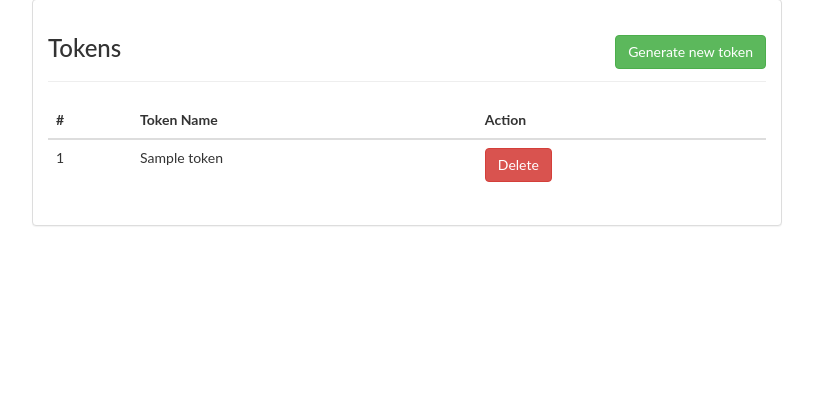
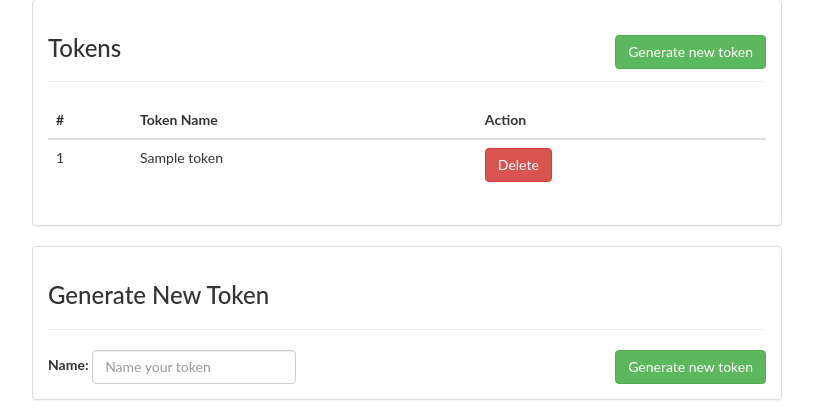
Before and after one commit to lukasheinrich/recast-newfrontend, a Flask app: template recastfrontend/templates/profile.html in a window 1280 px wide. Shown: the part 456-876 px from the top of the page, without its empty margins (38-851 px from the left). Before the commit the page ends 682 px from the top, so only its background shows below. Run offline with Flask 2, Linux system fonts and the light colour scheme; the template is opened without the code that fills it: most values are stand-ins (such as "Sample title", 1, 10 or a date in 2020); parts of the project's set-up code (start-up, migrations or seed data) failed here and were passed over; some libraries are stand-ins or nearby versions.

Commit message:
updating profile and token page

```diff
--- a/recastfrontend/resources/defaultconfig.yaml
+++ b/recastfrontend/resources/defaultconfig.yaml
@@ -1,8 +1,9 @@
 ORCID_APPID: 'ORCID_APPID'
 ORCID_REDIRECT_URI: 'ORCID_REDIRECT_URI'
 ORCID_SECRET: 'ORCID_SECRET'
+ORCID_TOKEN_REDIRECT_URI: 'ORCID_TOKEN_REDIRECT_URI'
 HOSTNAME: 'localhost'
 REDISURL: 'redis://localhost:6379/0'
 CELERYAPP: 'recastfrontend.celeryapp'
 FLASKCONFIG: 'recastfrontend.flaskconfig'
-DBPATH: 'postgres://nownhnjimayuwk:LVfBGoYAcG8UGc0KdtERuwGK8m@ec2-54-225-215-233.compute-1.amazonaws.com:5432/d3e5kjpch43v11'
+DBPATH: 'sqlite:///tmp.db'
--- a/recastfrontend/server.py
+++ b/recastfrontend/server.py
@@ -421,26 +421,22 @@ def profile():
 
 @app.route("/token", methods=["GET", "POST"])
 @login.login_required
-def show_token():
-  query = dbmodels.AccessToken.query.filter(dbmodels.User.name == login.current_user.name()).all()
-  #print request.args.get('code')
+def show_token(token_name=None):
   if not request.args.has_key('code'):
     return  redirect('https://orcid.org/oauth/authorize?client_id={}&response_type=code&scope=/authenticate&redirect_uri={}&show_login=true'.format(
     ORCID_APPID,
-    'http://recast-frontend.herokuapp.com/token'
+    ORCID_TOKEN_REDIRECT_URI
   ))
 
-  #    ORCID_REDIRECT_URI
   auth_code = request.args.get('code')
   data = {'client_id':ORCID_APPID,'client_secret':ORCID_SECRET,'grant_type':'authorization_code','code':auth_code}
 
   r = requests.post('https://pub.orcid.org/oauth/token', data = data)
-  print r
-  print r.content
   login_details = json.loads(r.content)
-  new_token = login_details['access_token']
 
-  return render_template('new_token.html', token=new_token, orcid=login_details['orcid'])
+  user_query = dbmodels.AccessToken.query.filter(dbmodels.User.name == login.current_user.name()).all()
+  new_token = dbmodels.AccessToken(token=login_details['access_token'], token_name=token_name)
+  return render_template('new_token.html', token=new_token, user=user_query[0])
 
 def rows_to_dict(rows):
   d = []
--- a/recastfrontend/templates/profile.html
+++ b/recastfrontend/templates/profile.html
@@ -16,9 +16,7 @@
 
       <div class="panel panel-default">
 	<div class="panel-body">
-	  <form action="/token" method="POST">
-	    <h3><i></i>Tokens<button type="submit" class="btn btn-success pull-right">Generate new token</button></h3>
-	  </form>
+	  <h3><i></i>Tokens<a href="#newToken"><button id="upperNewToken" onclick="hideshow()" type="text" class="btn btn-success pull-right">Generate new token</button></a></h3>
 	  <hr class="colorgraph">
 	  <table class="table table-hover table-responsive">
 	    <thead>
@@ -38,8 +36,32 @@
 	  </table>
 	</div>
       </div>
+
+      <div class="panel panel-default">
+	<div class="panel-body">
+	  <h3> Generate New Token </h3>
+	  <hr class="colograph">
+	  <form action="/token" method="POST" class="form-inline">
+	    <a name="newToken"></a>
+	    <label for="name"><strong>Name: </strong></label>
+
+	    <input type="text" name="name" class="form-control" placeholder="Name your token"/>
+	    <button type="submit" name="delete" value="delete" class="btn btn-success pull-right">Generate new token</button>
+	  </form>
+	</div>
+      </div>
+
+
     </div>
   </div>
 </div>
 
+<script type="text/javascript">
+
+  function hideshow() {
+     document.getElementById('upperNewToken').classList.add('hide');
+  }
+</script>
+
+
 {% endblock %}
```
Also changed, not shown: recastfrontend/templates/new_token.html (+3 -6 lines).
